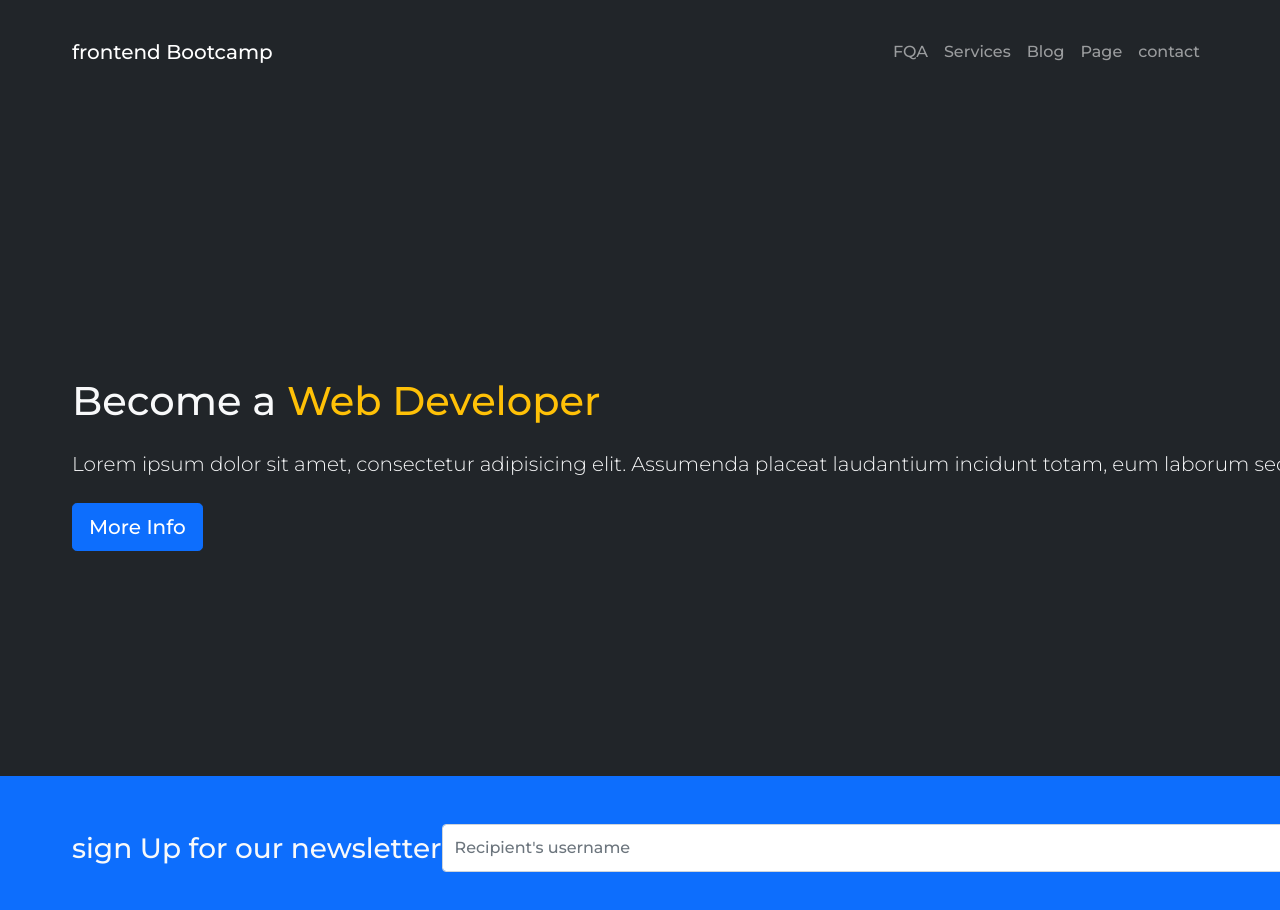
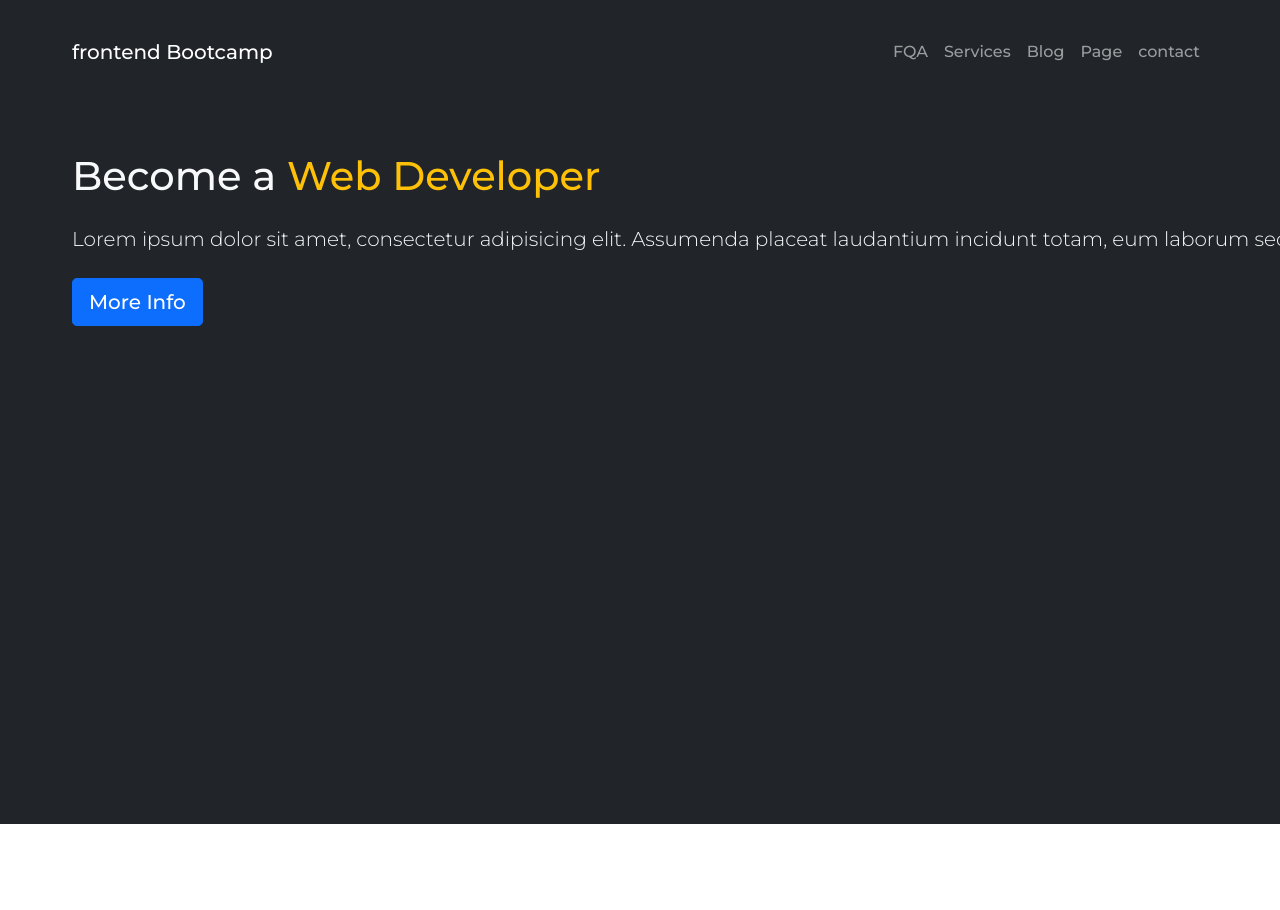
Before and after one commit to saifur550/bs5Project, a plain HTML site: page index.html in a window 1280 px wide. Shown: the top 910 px of the page. After the commit the page ends 824 px from the top, so only its background shows below. Drawn offline with nearby package versions, Linux system fonts and the light colour scheme; files that its build step writes are made by us from their sources.

Commit message:
pull text

```diff
--- a/index.html
+++ b/index.html
@@ -6,9 +6,6 @@
     <meta name="viewport" content="width=device-width, initial-scale=1.0">
     <script src="https://kit.fontawesome.com/28b021d755.js" crossorigin="anonymous"></script>
     <link href="https://cdn.jsdelivr.net/npm/bootstrap@5.0.2/dist/css/bootstrap.min.css" rel="stylesheet" integrity="sha384-EVSTQN3/azprG1Anm3QDgpJLIm9Nao0Yz1ztcQTwFspd3yD65VohhpuuCOmLASjC" crossorigin="anonymous">
-
-
-
     <link rel="stylesheet" href="style.css">
     <link rel="stylesheet" href="https://cdnjs.cloudflare.com/ajax/libs/animate.css/4.1.1/animate.min.css">
     <title>bootstrap project-1</title>
@@ -44,9 +41,9 @@
         </div>
       </nav>
 
-      <section class="text-light bg-dark p-5 p-lg-0 pt-lg-5 text-center text-sm-start ">
+      <section class="text-light bg-dark p-5 text-center text-sm-start ">
         <div class="container">
-          <div class="d-sm-flex  align-items-center justify-content-md-between">
+          <div class="d-sm-flex  align-item-center justify-content-md-between">
             <div>
               <h1>Become a <span class="text-warning">Web Developer</span> </h1>
               <p class="lead my-4">Lorem ipsum dolor sit amet, consectetur adipisicing elit. Assumenda placeat laudantium incidunt totam, eum laborum sed doloribus maiores error iure?</p>
@@ -57,23 +54,10 @@
         </div>
       </section>
 
-      <section class="bg-primary text-light p-sm-5">
-        <div class="container">
-          <div class="d-flex justify-content-between align-items-center">
-            <h3 class="mb-3 mb-md-0">sign Up for our newsletter</h3>
-            <div class="input-group ">
-              <input type="text" class="form-control" placeholder="Recipient's username" aria-label="Recipient's username" aria-describedby="button-addon2">
-              <button class="btn btn-dark btn-lg" type="button" id="button-addon2">Button</button>
-            </div>
-          </div>
-        </div>
+      <section class="services_section bg-dark">
+
       </section>
-
-
-
-
-
+      </section>
       <script src="https://cdn.jsdelivr.net/npm/bootstrap@5.0.2/dist/js/bootstrap.bundle.min.js" integrity="sha384-MrcW6ZMFYlzcLA8Nl+NtUVF0sA7MsXsP1UyJoMp4YLEuNSfAP+JcXn/tWtIaxVXM" crossorigin="anonymous"></script>
-
 </body>
 </html>
```
